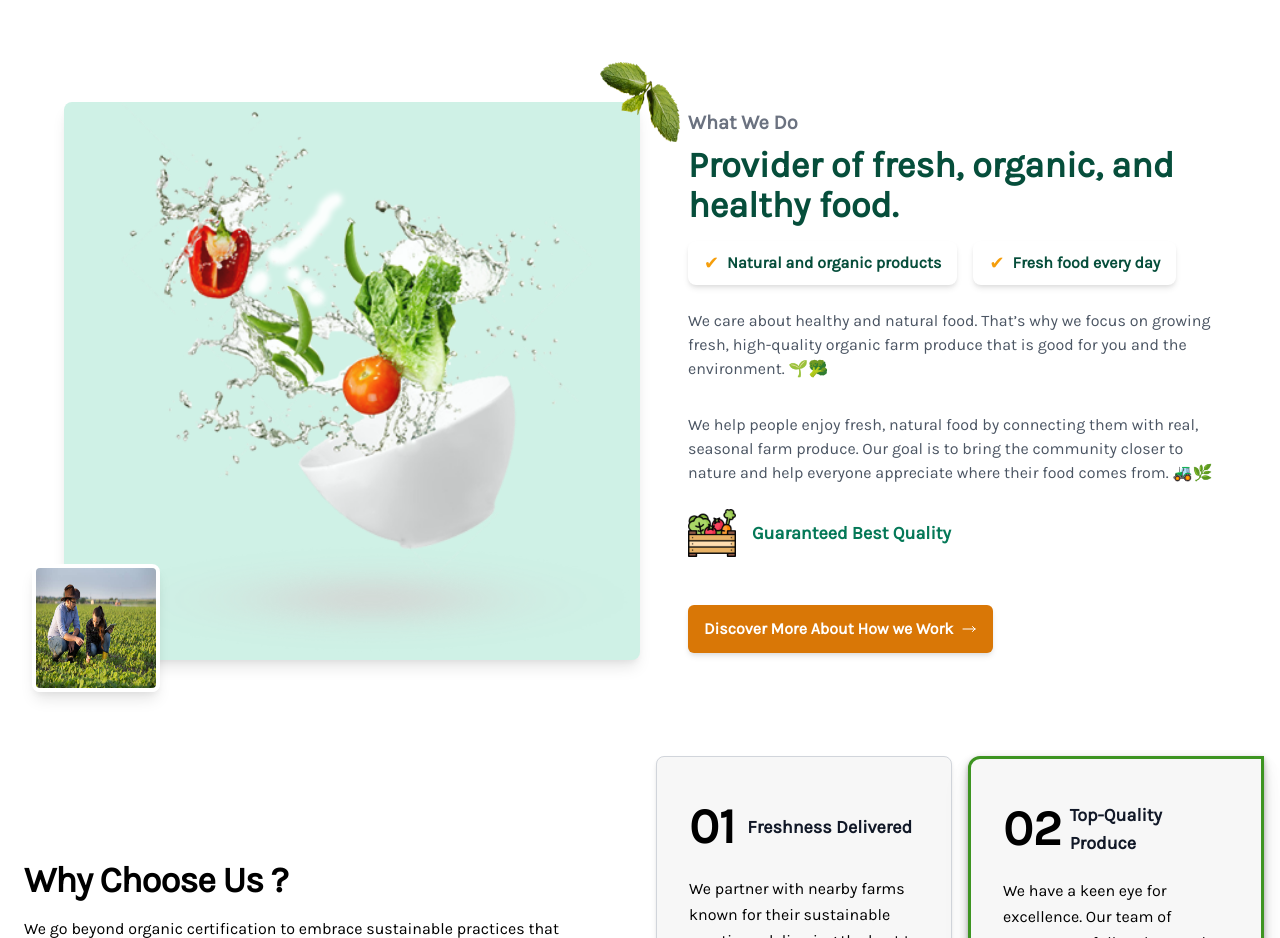
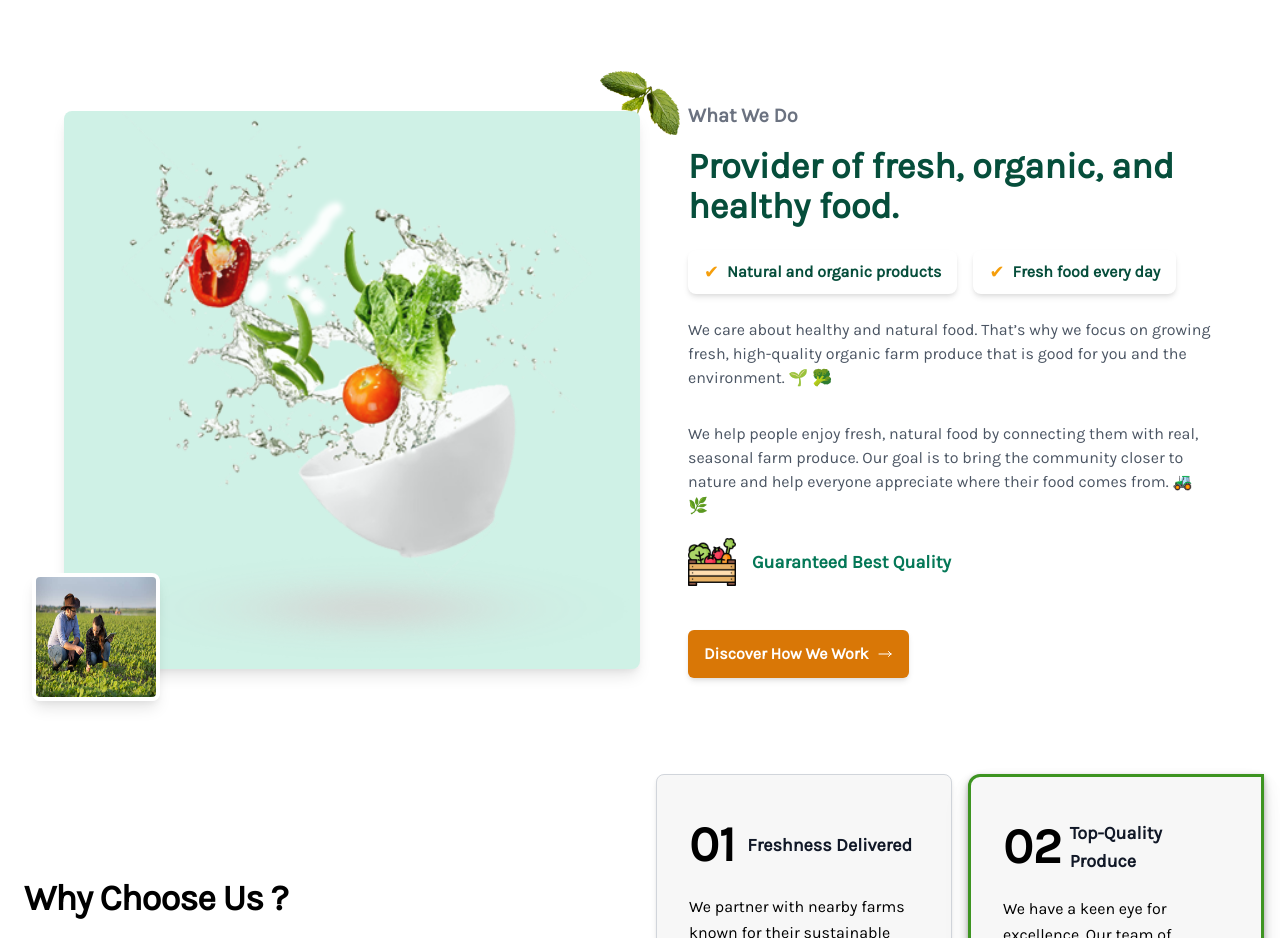
Before and after one commit to Emilsone/Farmpro-Website, a Vue app: page / in a window 1280 px wide. Shown: the part 1200-2138 px from the top of the page. Built offline with nearby package versions, Linux system fonts and the light colour scheme.

Commit message:
align button text and structure properly

```diff
--- a/src/components/HowWeWork.vue
+++ b/src/components/HowWeWork.vue
@@ -18,13 +18,13 @@
 
         <!-- Decorative Leaf -->
         <img src="../assets/leaf.png" alt="Leaf"
-          class="absolute top-0 right-0 w-20 h-20 transform -translate-y-10 translate-x-10 z-20" />
+          class="absolute top-0 right-0 w-20 h-19 transform -translate-y-10 translate-x-10 z-20" />
       </div>
 
       <!-- Right Side - Text Content -->
       <div class="md:w-1/2 md:pl-12 mt-10 md:mt-0">
         <h1 class="text-xl font-bold text-gray-500">What We Do</h1>
-        <h1 class="text-4xl font-bold text-green-900 mt-2">
+        <h1 class="text-4xl font-bold text-green-900 mt-2 py-2">
           Provider of fresh, organic, and healthy food.
         </h1>
 
@@ -45,24 +45,24 @@
 
         <p class="text-gray-600 mt-2 py-4 ">
           We care about healthy and natural food. That’s why we focus on growing fresh, high-quality organic farm
-          produce that is good for you and the environment. 🌱🥦
+          produce that is good for you and the environment. 🌱 🥦
         </p>
 
         <p class="text-gray-600 mt-2 py-2">
           We help people enjoy fresh, natural food by connecting them with real, seasonal farm produce. Our goal is to
-          bring the community closer to nature and help everyone appreciate where their food comes from. 🚜🌿
+          bring the community closer to nature and help everyone appreciate where their food comes from. 🚜 🌿
         </p>
 
-        <div class="flex items-center mt-4">
+        <div class="flex items-center mt-3">
           <img src="../assets/create.png" alt="Guarantee" class="w-12 h-12">
           <p class="ml-4 text-lg font-semibold text-green-700">Guaranteed Best Quality</p>
         </div>
 
         <!-- Call to Action Button -->
-        <button class="mt-12 bg-yellow-600 text-white px-4 py-3 rounded-md font-semibold shadow-md transition
+        <button class="mt-11 bg-yellow-600 text-white px-4 py-3 rounded-md font-semibold shadow-md transition
          inline-flex items-center gap-2 whitespace-nowrap">
 
-          <span>Discover More About How we Work</span>
+          <a href="http://"><span>Discover How We Work</span></a>
 
           <svg xmlns="http://www.w3.org/2000/svg" fill="none" viewBox="0 0 24 24" stroke-width="1.5"
             stroke="currentColor" class="w-4 h-4">
--- a/src/components/ProductCategory.vue
+++ b/src/components/ProductCategory.vue
@@ -25,8 +25,8 @@
             </div>
 
             <!-- Floating Dots -->
-            <div class="absolute w-2 h-2 rounded-full top-1 left-1" :class="item.bgDot"></div>
-            <div class="absolute w-2 h-2 rounded-full bottom-1 right-1" :class="item.bgDot"></div>
+            <div class="absolute w-3 h-3 rounded-full top-1 left-1" :class="item.bgDot"></div>
+            <div class="absolute w-3 h-3 rounded-full bottom-1 right-1" :class="item.bgDot"></div>
           </div>
 
           <h2 class="title-font font-medium text-lg" :class="item.textColor">{{ item.name }}</h2>
```
